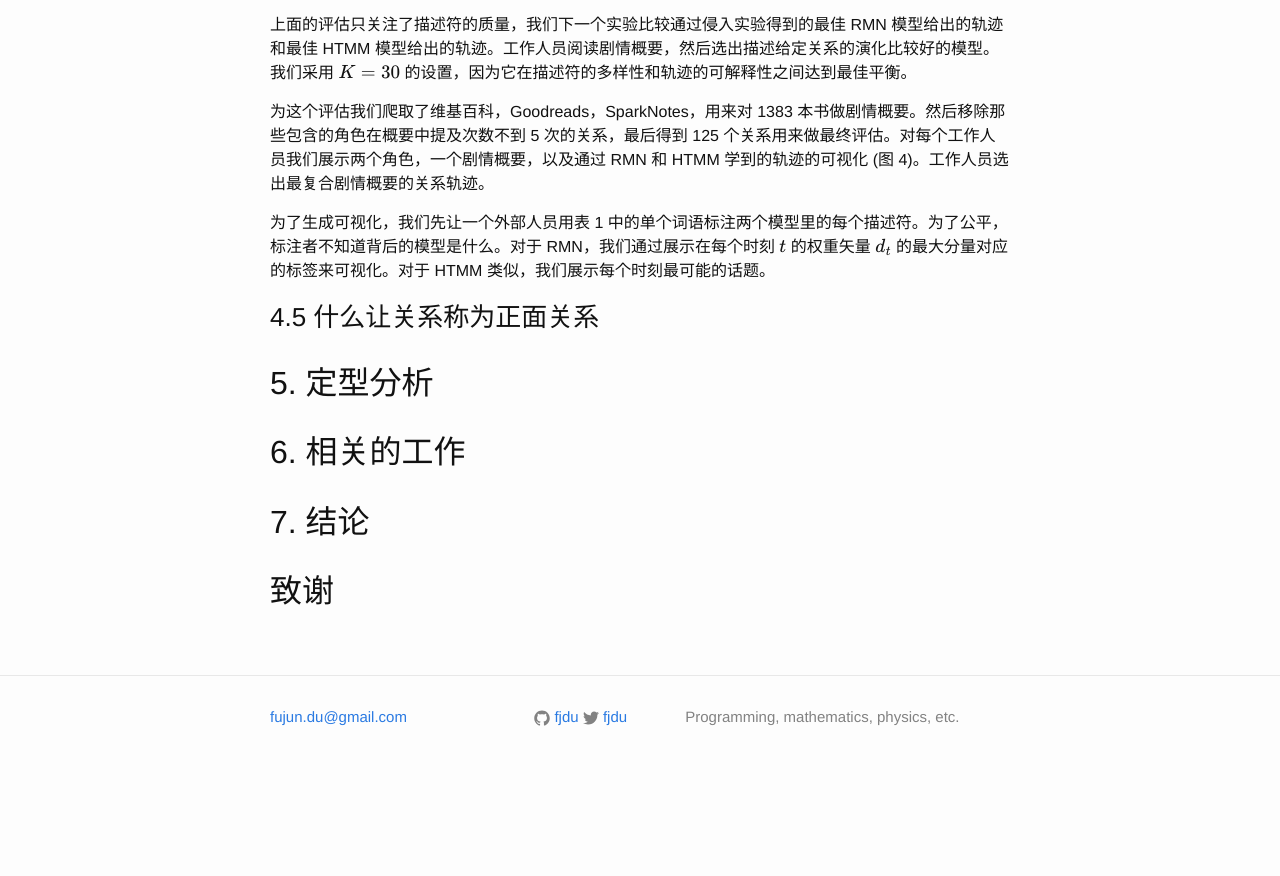
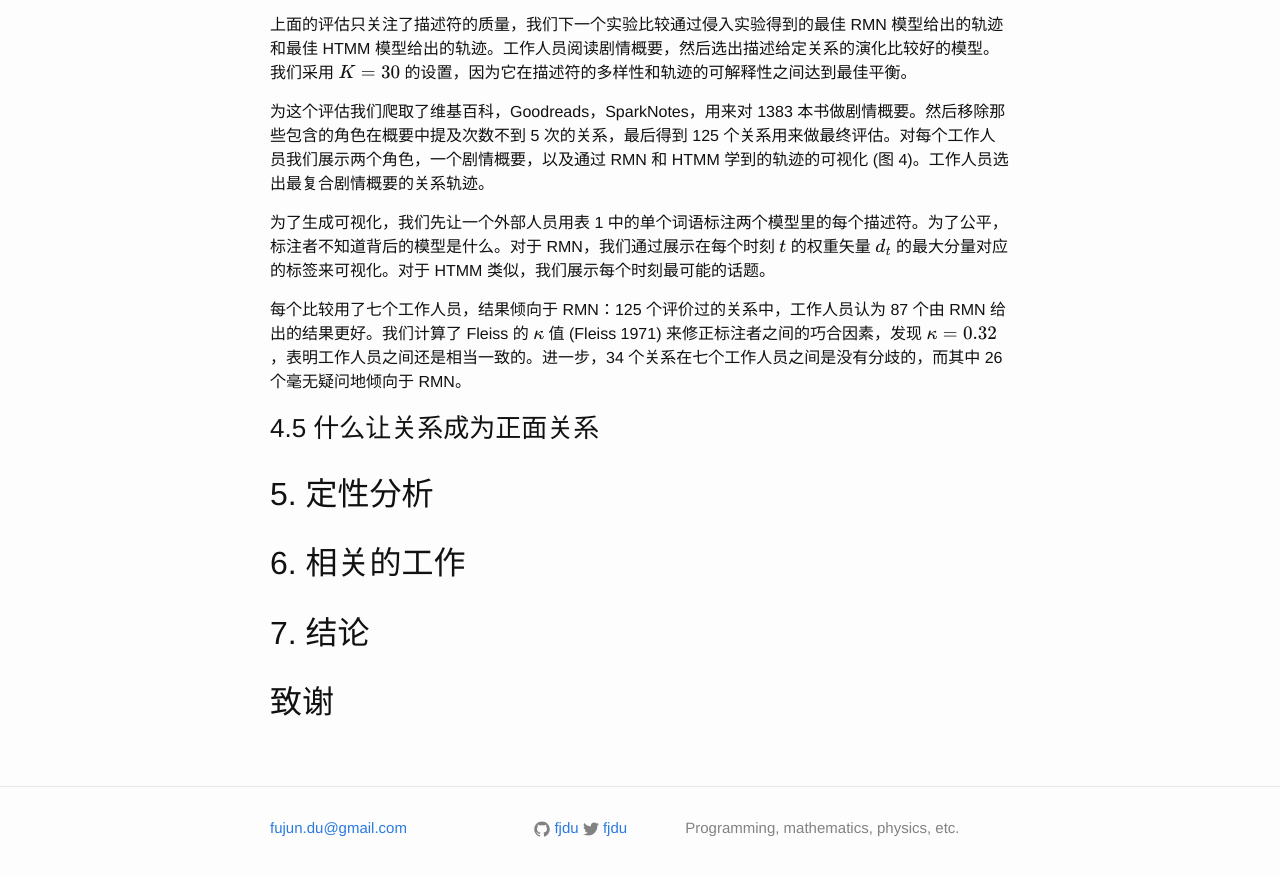
Before and after one commit to fjdu/fjdu.github.io, a Jekyll site: the page built from _posts/2016-04-12-fictional-relationship.markdown, in a window 1280 px wide and 900 px high, scrolled down 6945 px. Shown: the top 876 px of the window. Built offline with Jekyll 4.4.1, drawn with Linux system fonts in a browser that asks for light colours; formulas are drawn with MathJax 3; before the commit the page ends 7734 px from its top, so only the background shows below that.

Commit message:
new articles

```diff
--- a/_posts/2016-02-27-neural-word-embedding-as-implicit-matrix-factorization.markdown
+++ b/_posts/2016-02-27-neural-word-embedding-as-implicit-matrix-factorization.markdown
@@ -29,7 +29,7 @@ categories: machine learning
 </p>
 
 <p>
-作者最后建议了一种简单的基于 SVD 的谱算法。这种算法在单词相似度任务上比 SGNS 和 Shifted PPMI 都好，并且可用于更大的语料库，但在单词类推任务上不如 SGNS。作者猜测原因是 SGNS 进行的是加权矩阵分解，所以频繁出现的单词-上下文对有更大影响，而 SVD 对所有矩阵元给相同权重。虽然加权和不加权的目标函数给出相同的最优解 (对平移 PMI 矩阵的完美重构)，在有维度限制的情况下他们导致不同的一般化。
+作者最后建议了一种简单的基于 SVD 的谱算法。这种算法在单词相似度任务上比 SGNS 和 Shifted PPMI 都好，并且可用于更大的语料库，但在单词类推任务上不如 SGNS。作者猜测原因是 SGNS 进行的是加权矩阵分解，所以频繁出现的单词-上下文对有更大影响，而 SVD 对所有矩阵元给相同权重。虽然加权和不加权的目标函数给出相同的最优解 (对平移 PMI 矩阵的完美重构)，在有维度限制的情况下他们导致不同的泛化。
 </p>
 
 </div>
--- a/_posts/2016-04-12-fictional-relationship.markdown
+++ b/_posts/2016-04-12-fictional-relationship.markdown
@@ -233,11 +233,15 @@ LDA 和 NUBBI 不能处理区间的时序，因为它们把所有关系视为可
 为了生成可视化，我们先让一个外部人员用表 1 中的单个词语标注两个模型里的每个描述符。为了公平，标注者不知道背后的模型是什么。对于 RMN，我们通过展示在每个时刻 \(t\) 的权重矢量 \(d_t\) 的最大分量对应的标签来可视化。对于 HTMM 类似，我们展示每个时刻最可能的话题。
 </p>
 
-<h3>4.5 什么让关系称为正面关系</h3>
+<p>
+每个比较用了七个工作人员，结果倾向于 RMN：125 个评价过的关系中，工作人员认为 87 个由 RMN 给出的结果更好。我们计算了 Fleiss 的 \(\kappa\) 值 (Fleiss 1971) 来修正标注者之间的巧合因素，发现 \(\kappa=0.32\)，表明工作人员之间还是相当一致的。进一步，34 个关系在七个工作人员之间是没有分歧的，而其中 26 个毫无疑问地倾向于 RMN。
+</p>
+
+<h3>4.5 什么让关系成为正面关系</h3>
 </section>
 
 <section>
-<h2>5. 定型分析</h2>
+<h2>5. 定性分析</h2>
 </section>
 
 <section>
```
Also changed, not shown: _posts/2016-04-15-breakthrough-star-shot.markdown (added, +46 -0 lines), _posts/2016-04-16-constraint-satisfaction-problem.markdown (added, +34 -0 lines).
